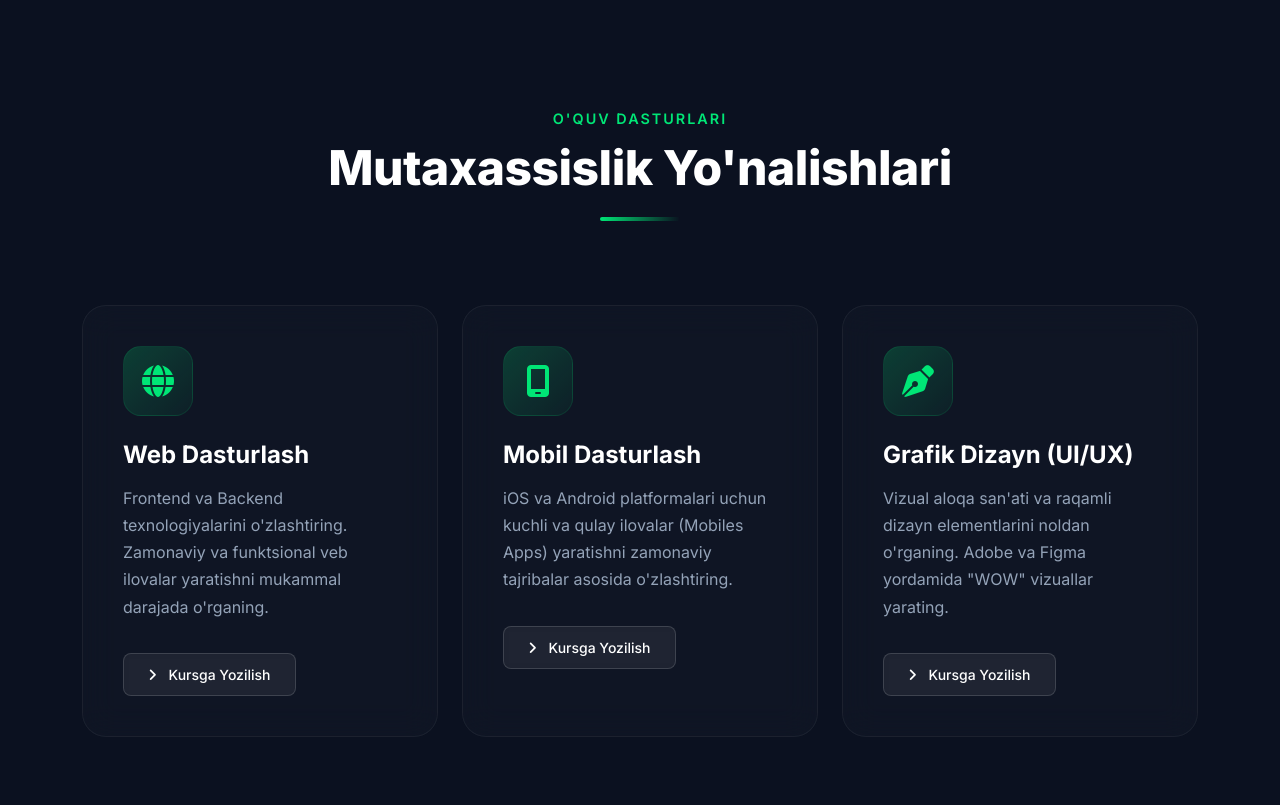
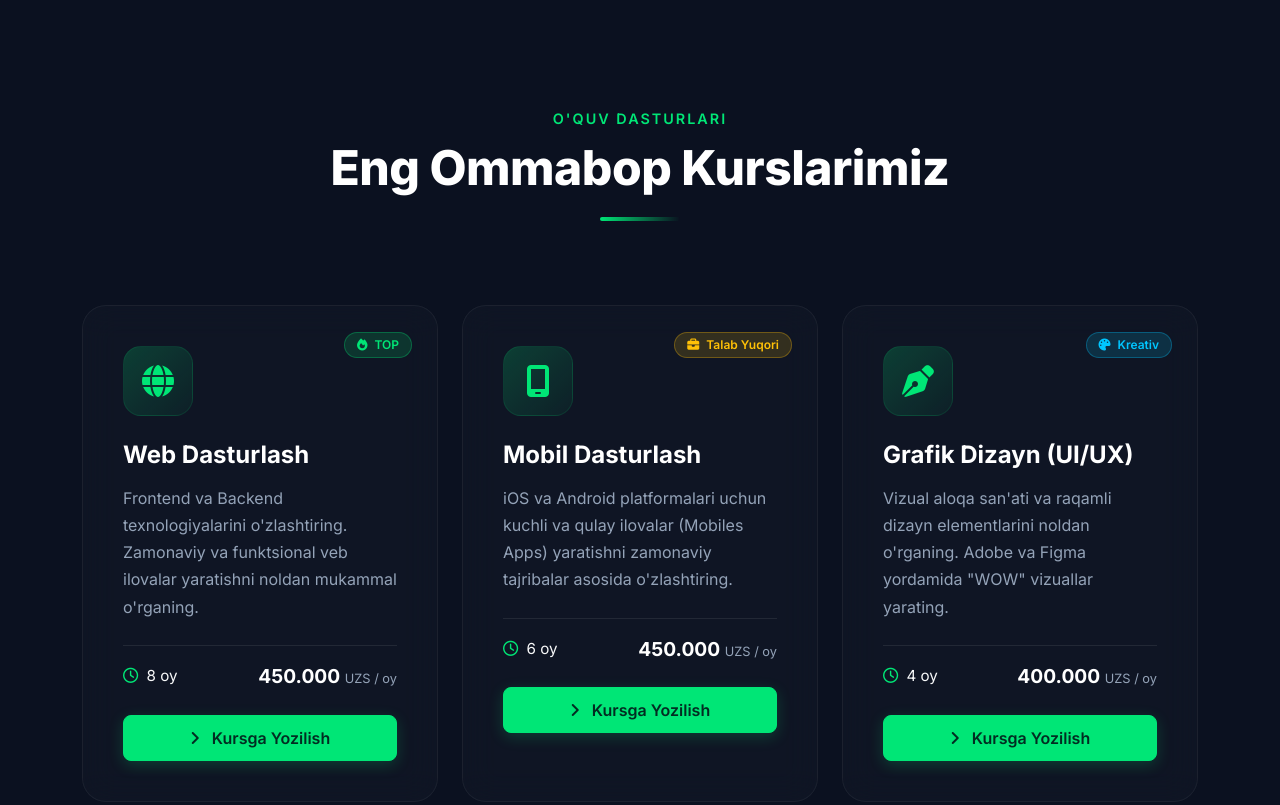
Before and after one commit to Xusanbek0039/it-park-zomin, a plain HTML site: page index.html in a window 1280 px wide. Shown: the part 1600-2405 px from the top of the page. Drawn offline with nearby package versions, Linux system fonts and the light colour scheme.

Commit message:
Update index.html

```diff
--- a/index.html
+++ b/index.html
@@ -161,37 +161,76 @@
         <div class="container">
             <div data-aos="fade-up" class="text-center">
                 <span class="section-subtitle">O'quv Dasturlari</span>
-                <h2 class="section-title text-center">Mutaxassislik Yo'nalishlari</h2>
+                <h2 class="section-title text-center">Eng Ommabop Kurslarimiz</h2>
             </div>
             <div class="row g-4 mt-5">
                 <div class="col-md-6 col-lg-4" data-aos="fade-up" data-aos-delay="100">
-                    <div class="glass-card">
+                    <div class="glass-card position-relative">
+                        <div class="position-absolute" style="top: 25px; right: 25px;">
+                            <span class="badge" style="background: rgba(0, 230, 118, 0.15); color: var(--primary-color); border: 1px solid rgba(0, 230, 118, 0.3); padding: 6px 12px; border-radius: 20px; font-weight: 600;"><i class="fa-solid fa-fire me-1"></i> TOP</span>
+                        </div>
                         <div class="card-icon-wrap">
                             <i class="fa-solid fa-globe card-icon"></i>
                         </div>
                         <h3 class="card-title">Web Dasturlash</h3>
-                        <p class="card-text">Frontend va Backend texnologiyalarini o'zlashtiring. Zamonaviy va funktsional veb ilovalar yaratishni mukammal darajada o'rganing.</p>
-                        <a href="https://itc-academy.uz/ariza/" target="_blank" class="btn btn-outline-custom btn-sm mt-3"><i class="fa-solid fa-angle-right pe-2"></i> Kursga Yozilish</a>
+                        <p class="card-text">Frontend va Backend texnologiyalarini o'zlashtiring. Zamonaviy va funktsional veb ilovalar yaratishni noldan mukammal o'rganing.</p>
+
+                        <div class="d-flex justify-content-between align-items-center mb-4 mt-4 pt-3" style="border-top: 1px solid rgba(255,255,255,0.08);">
+                            <div class="text-light" style="font-size: 0.95rem;">
+                                <i class="fa-regular fa-clock me-1" style="color: var(--primary-color);"></i> 8 oy
+                            </div>
+                            <div class="text-white" style="font-size: 1.2rem; font-weight: 700;">
+                                450.000 <span style="font-size: 0.8rem; font-weight: 400; color: #94a3b8;">UZS / oy</span>
+                            </div>
+                        </div>
+
+                        <a href="https://itc-academy.uz/ariza/" target="_blank" class="btn btn-custom w-100"><i class="fa-solid fa-angle-right pe-2"></i> Kursga Yozilish</a>
                     </div>
                 </div>
                 <div class="col-md-6 col-lg-4" data-aos="fade-up" data-aos-delay="200">
-                    <div class="glass-card">
+                    <div class="glass-card position-relative">
+                        <div class="position-absolute" style="top: 25px; right: 25px;">
+                            <span class="badge" style="background: rgba(255, 193, 7, 0.15); color: #ffc107; border: 1px solid rgba(255, 193, 7, 0.3); padding: 6px 12px; border-radius: 20px; font-weight: 600;"><i class="fa-solid fa-briefcase me-1"></i> Talab Yuqori</span>
+                        </div>
                         <div class="card-icon-wrap">
                             <i class="fa-solid fa-mobile-screen card-icon"></i>
                         </div>
                         <h3 class="card-title">Mobil Dasturlash</h3>
                         <p class="card-text">iOS va Android platformalari uchun kuchli va qulay ilovalar (Mobiles Apps) yaratishni zamonaviy tajribalar asosida o'zlashtiring.</p>
-                        <a href="https://itc-academy.uz/ariza/" target="_blank" class="btn btn-outline-custom btn-sm mt-3"><i class="fa-solid fa-angle-right pe-2"></i> Kursga Yozilish</a>
+
+                        <div class="d-flex justify-content-between align-items-center mb-4 mt-4 pt-3" style="border-top: 1px solid rgba(255,255,255,0.08);">
+                            <div class="text-light" style="font-size: 0.95rem;">
+                                <i class="fa-regular fa-clock me-1" style="color: var(--primary-color);"></i> 6 oy
+                            </div>
+                            <div class="text-white" style="font-size: 1.2rem; font-weight: 700;">
+                                450.000 <span style="font-size: 0.8rem; font-weight: 400; color: #94a3b8;">UZS / oy</span>
+                            </div>
+                        </div>
+
+                        <a href="https://itc-academy.uz/ariza/" target="_blank" class="btn btn-custom w-100"><i class="fa-solid fa-angle-right pe-2"></i> Kursga Yozilish</a>
                     </div>
                 </div>
                 <div class="col-md-6 col-lg-4" data-aos="fade-up" data-aos-delay="300">
-                    <div class="glass-card">
+                    <div class="glass-card position-relative">
+                         <div class="position-absolute" style="top: 25px; right: 25px;">
+                            <span class="badge" style="background: rgba(0, 198, 255, 0.15); color: #00c6ff; border: 1px solid rgba(0, 198, 255, 0.3); padding: 6px 12px; border-radius: 20px; font-weight: 600;"><i class="fa-solid fa-palette me-1"></i> Kreativ</span>
+                        </div>
                         <div class="card-icon-wrap">
                             <i class="fa-solid fa-pen-nib card-icon"></i>
                         </div>
                         <h3 class="card-title">Grafik Dizayn (UI/UX)</h3>
                         <p class="card-text">Vizual aloqa san'ati va raqamli dizayn elementlarini noldan o'rganing. Adobe va Figma yordamida "WOW" vizuallar yarating.</p>
-                        <a href="https://itc-academy.uz/ariza/" target="_blank" class="btn btn-outline-custom btn-sm mt-3"><i class="fa-solid fa-angle-right pe-2"></i> Kursga Yozilish</a>
+
+                         <div class="d-flex justify-content-between align-items-center mb-4 mt-4 pt-3" style="border-top: 1px solid rgba(255,255,255,0.08);">
+                            <div class="text-light" style="font-size: 0.95rem;">
+                                <i class="fa-regular fa-clock me-1" style="color: var(--primary-color);"></i> 4 oy
+                            </div>
+                            <div class="text-white" style="font-size: 1.2rem; font-weight: 700;">
+                                400.000 <span style="font-size: 0.8rem; font-weight: 400; color: #94a3b8;">UZS / oy</span>
+                            </div>
+                        </div>
+
+                        <a href="https://itc-academy.uz/ariza/" target="_blank" class="btn btn-custom w-100"><i class="fa-solid fa-angle-right pe-2"></i> Kursga Yozilish</a>
                     </div>
                 </div>
             </div>
```
